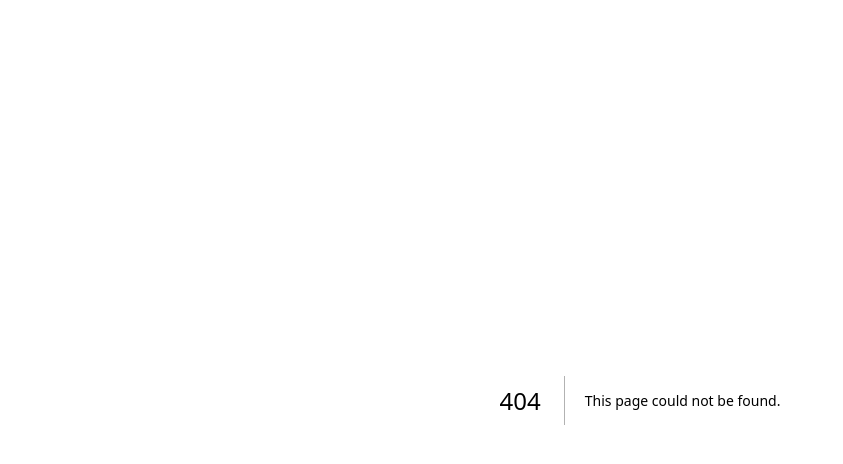
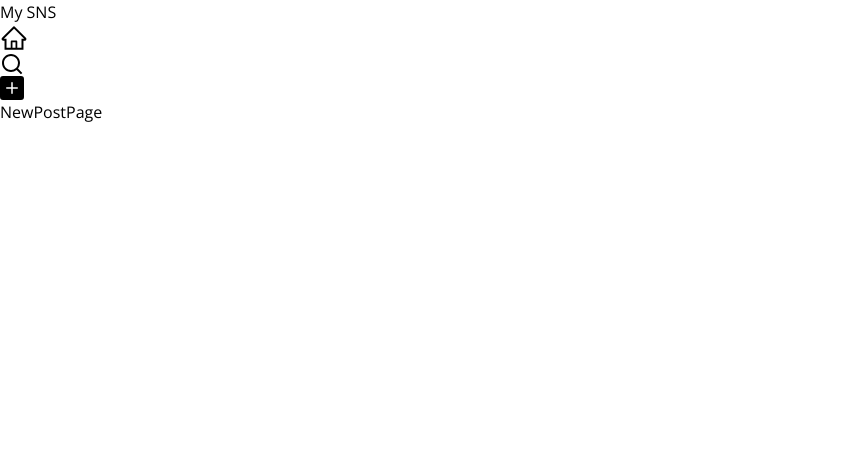
Before and after one commit to tada-js/my-sns, a Next.js app in the folder web/: page /new in a window 1280 px wide. Before the commit this address had no page. Shown: the top 464 px of the page, without its empty margins (0-843 px from the left). Built offline with nearby package versions, Linux system fonts and the light colour scheme.

Commit message:
Feat : Navbar

```diff
--- /dev/null
+++ b/web/src/app/components/Navbar.tsx
@@ -0,0 +1,55 @@
+'use client';
+
+import Link from 'next/link';
+import {
+  HomeFillIcon,
+  HomeIcon,
+  NewFillIcon,
+  NewIcon,
+  SearchFillIcon,
+  SearchIcon,
+} from './ui/icons';
+import { usePathname } from 'next/navigation';
+
+const menu = [
+  {
+    href: '/',
+    icon: <HomeIcon />,
+    clickedIcon: <HomeFillIcon />,
+  },
+  {
+    href: '/search',
+    icon: <SearchIcon />,
+    clickedIcon: <SearchFillIcon />,
+  },
+  {
+    href: '/new',
+    icon: <NewIcon />,
+    clickedIcon: <NewFillIcon />,
+  },
+];
+
+const Navbar = () => {
+  const pathName = usePathname();
+
+  return (
+    <div>
+      <Link href="/">
+        <h1>My SNS</h1>
+      </Link>
+      <nav>
+        <ul>
+          {menu.map((item) => (
+            <li key={item.href}>
+              <Link href={item.href}>
+                {pathName === item.href ? item.clickedIcon : item.icon}
+              </Link>
+            </li>
+          ))}
+        </ul>
+      </nav>
+    </div>
+  );
+};
+
+export default Navbar;
--- /dev/null
+++ b/web/src/app/components/ui/icons/HomeFillIcon.tsx
@@ -0,0 +1,7 @@
+import { AiFillHome } from 'react-icons/ai';
+
+const HomeFillIcon = () => {
+  return <AiFillHome className="w-7 h-7" />;
+};
+
+export default HomeFillIcon;
--- /dev/null
+++ b/web/src/app/components/ui/icons/HomeIcon.tsx
@@ -0,0 +1,7 @@
+import { AiOutlineHome } from 'react-icons/ai';
+
+const HomeIcon = () => {
+  return <AiOutlineHome className="w-7 h-7" />;
+};
+
+export default HomeIcon;
--- /dev/null
+++ b/web/src/app/components/ui/icons/NewFillIcon.tsx
@@ -0,0 +1,7 @@
+import { BsPlusSquareFill } from 'react-icons/bs';
+
+const NewFillIcon = () => {
+  return <BsPlusSquareFill className="w-6 h-6" />;
+};
+
+export default NewFillIcon;
--- /dev/null
+++ b/web/src/app/components/ui/icons/NewIcon.tsx
@@ -0,0 +1,7 @@
+import { BsPlusSquare } from 'react-icons/bs';
+
+const NewIcon = () => {
+  return <BsPlusSquare className="w-6 h-6" />;
+};
+
+export default NewIcon;
--- /dev/null
+++ b/web/src/app/components/ui/icons/SearchFillIcon.tsx
@@ -0,0 +1,7 @@
+import { RiSearchFill } from 'react-icons/ri';
+
+const SearchFillIcon = () => {
+  return <RiSearchFill className="w-6 h-6" />;
+};
+
+export default SearchFillIcon;
--- /dev/null
+++ b/web/src/app/components/ui/icons/SearchIcon.tsx
@@ -0,0 +1,7 @@
+import { RiSearchLine } from 'react-icons/ri';
+
+const SearchIcon = () => {
+  return <RiSearchLine className="w-6 h-6" />;
+};
+
+export default SearchIcon;
--- /dev/null
+++ b/web/src/app/components/ui/icons/index.tsx
@@ -0,0 +1,6 @@
+export { default as HomeIcon } from './HomeIcon';
+export { default as HomeFillIcon } from './HomeFillIcon';
+export { default as SearchIcon } from './SearchIcon';
+export { default as SearchFillIcon } from './SearchFillIcon';
+export { default as NewIcon } from './NewIcon';
+export { default as NewFillIcon } from './NewFillIcon';
--- a/web/src/app/layout.tsx
+++ b/web/src/app/layout.tsx
@@ -1,3 +1,4 @@
+import Navbar from './components/Navbar';
 import './globals.css';
 import { Open_Sans } from 'next/font/google';
 
@@ -15,7 +16,12 @@
 }) {
   return (
     <html lang="en" className={openSans.className}>
-      <body>{children}</body>
+      <body>
+        <header>
+          <Navbar />
+        </header>
+        <main>{children}</main>
+      </body>
     </html>
   );
 }
--- /dev/null
+++ b/web/src/app/new/page.tsx
@@ -0,0 +1,7 @@
+import React from 'react';
+
+const NewPostPage = () => {
+  return <div>NewPostPage</div>;
+};
+
+export default NewPostPage;
--- /dev/null
+++ b/web/src/app/search/page.tsx
@@ -0,0 +1,7 @@
+import React from 'react';
+
+const SearchPage = () => {
+  return <div>SearchPage</div>;
+};
+
+export default SearchPage;
```
